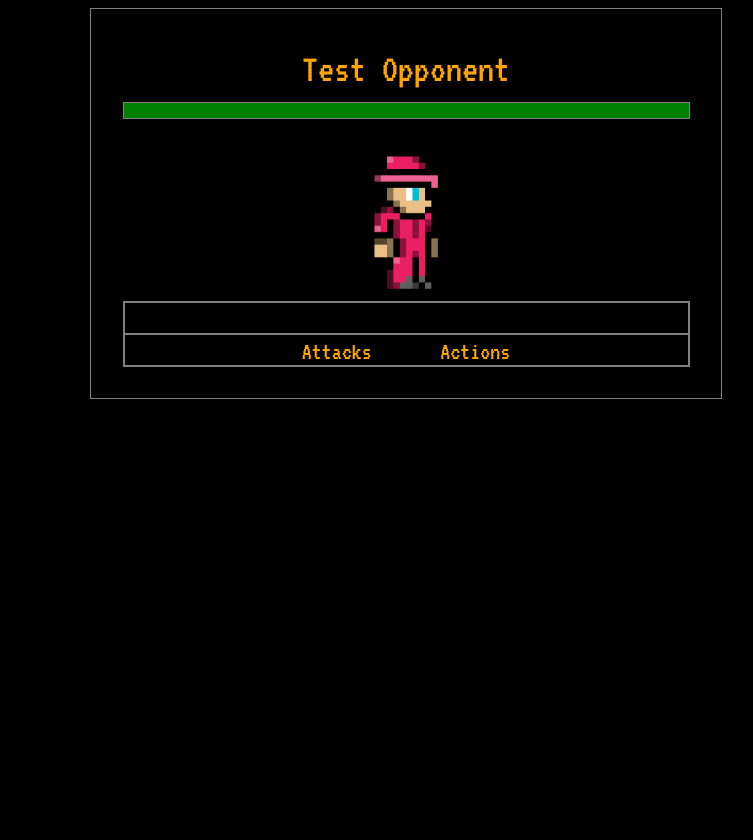
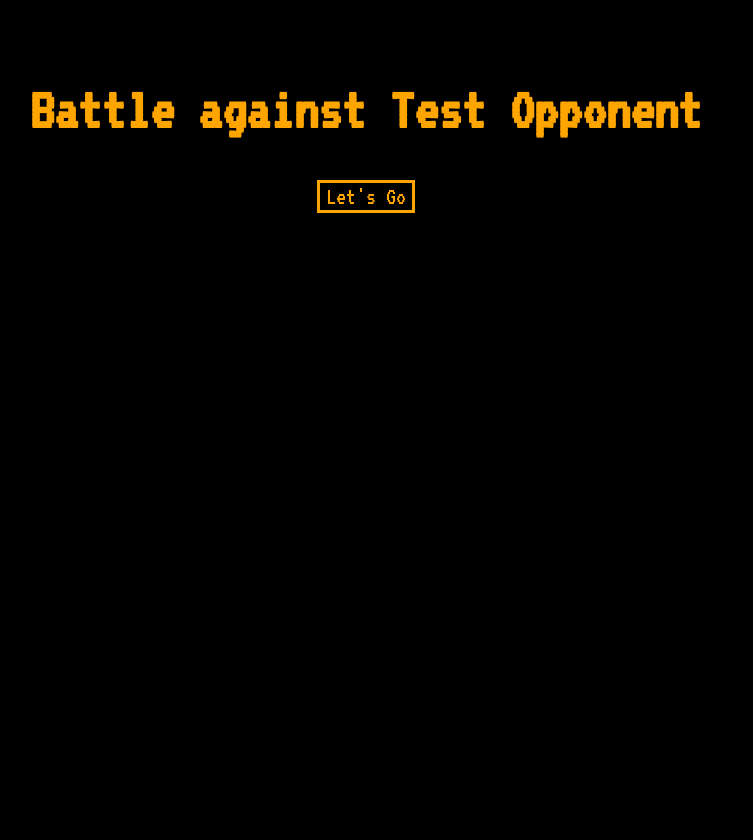
Before and after one commit to waterfox-dev/Waterfox-Battle-Core, a Flask app: page /battle in a window 1280 px wide. Shown: the whole page, without its empty margins (234-987 px from the left). Before the commit the page ends 399 px from the top, so only its background shows below. Run offline with Flask 2, Linux system fonts and the light colour scheme; some libraries are stand-ins or nearby versions; some web fonts are replaced.

Commit message:
Update javascript and styles

```diff
--- a/static/data/opponent/testOpponent.json
+++ b/static/data/opponent/testOpponent.json
@@ -1,7 +1,9 @@
 {
     "name"    : "Test Opponent",
+    "type"    : "opponent",
     "life"    : 150,
     "defense" : 25,
+    "maxLife" : 150,
     "attacks" :
     [
         {
--- a/static/data/player/testPlayer.json
+++ b/static/data/player/testPlayer.json
@@ -1,7 +1,9 @@
 {
     "name"    : "Simple Player",
+    "type"    : "player",
     "life"    : 250,
     "defense" : 25,
+    "maxLife" : 250,
     "attacks" :
     [
         {
--- a/static/scripts/attacks.js
+++ b/static/scripts/attacks.js
@@ -3,10 +3,23 @@ function getRandomArbitrary(min, max) {
   }
 
 
-function doAttack(attackObject, victimObject)
+function doAttack(attackObject, victimObject, senderObject)
 {
     percentOfPuissance = getRandomArbitrary(attackObject.precision, 100)
-    puissance = (percentOfPuissance * attackObject.attack) / 100
-    victimObject.life -= puissance
+    puissance = Math.round((percentOfPuissance * attackObject.attack) / 100)
+    attack(victimObject, senderObject, attackObject, puissance)
+    sleep(1000)
+    reduceLife(puissance, victimObject.maxLife, victimObject)
+}
 
+function getAttack(name, playerObject)
+{
+    for(element in playerObject.attacks)
+    {
+        if(playerObject.attacks[element].name == name)
+        {
+            return playerObject.attacks[element]
+        }
+    }
+    return console.error("Attack not found");
 }
--- /dev/null
+++ b/static/scripts/life.js
@@ -0,0 +1,17 @@
+
+
+function reduceLife(point, maxLife, battleObject)
+{
+    if(battleObject.type == 'opponent')
+    {
+        sleep(1000)
+        battleObject.life -= point;
+        newSize = (battleObject.life * 100) / maxLife;
+        document.getElementById("opponentLifebar").style.marginRight = `${100 - newSize}%`;
+        doAttack(randomAttack(battleObject), currentPlayer, battleObject);
+    }else{
+        battleObject.life -= point;
+        newSize = (battleObject.life * 100) / maxLife;
+        document.getElementById("playerLifebar").style.marginRight = `${100 - newSize}%`;
+    }
+}
--- a/static/scripts/opponent.js
+++ b/static/scripts/opponent.js
@@ -1,9 +1,4 @@
-function reduceLife(point, opponentObject, maxLen, maxLife)
-{
-    opponentObject.life -= point;
-    newSize = (opponentObject.life * maxLen) / maxLife
-    document.getElementById("lifebar").clientWidth = `${newSize}px`
-}
+
 
 function choose(choices)
 {
--- a/static/scripts/text.js
+++ b/static/scripts/text.js
@@ -1,10 +1,10 @@
-function opponentAttack(opponentObject, attackObject)
+function attack(victimObject, senderObject, attackObject, puissance)
 {
     var textZone = document.getElementById('actionDescription')
-    textZone.innerText = `${opponentObject.name} use ${attackObject.name} ! \n ${attackObject.description} `
+    textZone.innerText = `${senderObject.name} use ${attackObject.name} against ${victimObject.name}! ${victimObject.name} lose ${puissance} PV\n`
 }
 
-function displayAttacks(playerObject)
+function displayAttacks(playerObject, opponentObject)
 {
     var textZone = document.getElementById('actionDescription')
     textZone.innerText = ''
@@ -12,6 +12,7 @@ function displayAttacks(playerObject)
     {
         let btn = document.createElement('button')
         btn.innerHTML = playerObject.attacks[element].name;
+        btn.onclick = function(){doAttack(getAttack(playerObject.attacks[element].name, playerObject),opponentObject, playerObject);}
         textZone.appendChild(btn);
     }
 }
--- a/static/styles/battle.css
+++ b/static/styles/battle.css
@@ -17,9 +17,11 @@ button
     background-color: black;
     color: orange;
     font-size: 25px;
-    border: none;
+    border-width: 0.1px;
+    border-color: orange;
     margin-left: 5%;
     margin-right: 5%;
+    border: solid;
 }
 
 .battleScreen
@@ -27,7 +29,7 @@ button
     margin-left: 25%;
     margin-right: 25%;
 
-    border: solid;
+    border: none;
     border-color: grey;
     border-width: 0.5px;
 }
@@ -41,11 +43,27 @@ button
 
 }
 
-.lifebar
+.opponentLifebar
 {
     margin-top: 0%;
     margin-left: 5%;
     margin-right: 5%;
+    margin-bottom: 5%;
+
+    font-size: 15px;
+
+    background-color: green;
+
+    border: solid;
+    border-color: grey;
+    border-width: 0.5px;
+}
+
+.playerLifebar
+{
+    margin-top: 0%;
+    margin-left: 15%;
+    margin-right: 15%;
     margin-bottom: 5%;
 
     font-size: 15px;
@@ -73,7 +91,7 @@ button
     margin-right: 5%;
     margin-bottom: 5%;
 
-    border: solid;
+    border: none;
     border-color: grey;
     border-width: 0.5px;
 }
@@ -81,7 +99,7 @@ button
 .actionSelection
 {
 
-    border: solid;
+    border: none;
     border-color: grey;
     border-width: 0.5px;
 
@@ -91,9 +109,18 @@ button
 .actionDescription
 {
 
-    border: solid;
+    border: none;
     border-color: grey;
     border-width: 0.5px;
 
     text-align: center;
 }
+
+.titlePopup
+{
+    height: 100%;
+    position: absolute;
+    text-align: center;
+    margin-left: 20%;
+    background-color: black;
+}
--- a/templates/battle.html
+++ b/templates/battle.html
@@ -4,17 +4,34 @@
 <head>
     <title>Waterfox Battle Core</title>
     <link href="{{url_for('static', filename = 'styles/battle.css')}}" rel="stylesheet">
+    <script>
+        function sleep(ms) {
+            return new Promise(resolve => setTimeout(resolve, ms));
+        }
+    </script>
     <script src="https://ajax.googleapis.com/ajax/libs/jquery/3.1.0/jquery.min.js"></script>
     <script src="{{url_for('static', filename = 'scripts/opponent.js')}}"></script>
+    <script src="{{url_for('static', filename = 'scripts/audio.js')}}"></script>
+    <script src="{{url_for('static', filename = 'scripts/life.js')}}"></script>
+    <script src="{{url_for('static', filename = 'scripts/attacks.js')}}"></script>
     <script src="{{url_for('static', filename = 'scripts/text.js')}}"></script>
-    <script src="{{url_for('static', filename = 'scripts/audio.js')}}"></script>
-    <script src="{{url_for('static', filename = 'scripts/attack.js')}}"></script>
+    <script>
+        function hidePopup()
+        {
+            document.getElementById('titlePopup').style.visibility = "hidden";
+            launchTheme('testOpponent')
+        }
+    </script>
 </head>
 
 <body>
+    <div class="titlePopup" id = "titlePopup">
+        <h1>Battle against Test Opponent</h1>
+        <button onclick="hidePopup()">Let's Go</button>
+    </div>
     <div class="battleScreen">
         <p class="opponentName">Test Opponent</p>
-        <div class="lifebar" id="lifebar">
+        <div class="opponentLifebar" id="opponentLifebar">
             <p></p>
         </div>
         <div class="opponentPlace">
@@ -25,11 +42,13 @@
                 <p id="actionDescription"></p>
             </div>
             <div class="actionSelection">
-                <button onclick="displayAttacks(currentPlayer)">Attacks</button><button onclick="displayActions(currentPlayer)">Actions</button>
+                <button onclick="displayAttacks(currentPlayer, currentOpponent)">Attacks</button><button onclick="displayActions(currentPlayer)">Actions</button>
             </div>
         </div>
+        <div class="playerLifebar" id="playerLifebar">
+            <p></p>
+        </div>
         <script>
-            var maxWidth = document.getElementById('lifebar').clientWidth;
             var currentPlayer;
             var currentOpponent;
 
@@ -42,6 +61,7 @@
                     currentPlayer = json;
                 })
         </script>
+    </div>
 </body>
 
 </html>
```
Also changed, not shown: 1 other file.
